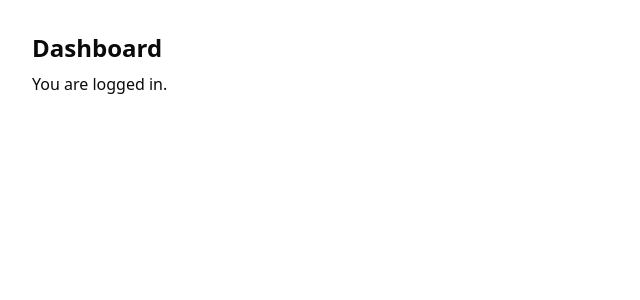
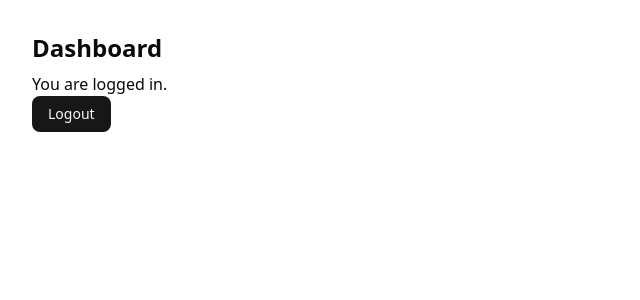
Before and after one commit to Hafskjold03/ai-usage-tracker, a Next.js app: page /dashboard in a window 1280 px wide. Shown: the top 300 px of the page, without its empty margins (0-640 px from the left). Built offline with nearby package versions, Linux system fonts and the light colour scheme.

Commit message:
Added logout functionality

```diff
--- /dev/null
+++ b/app/api/auth/logout/route.ts
@@ -0,0 +1,15 @@
+import { NextResponse } from "next/server";
+
+export async function POST() {
+  const response = NextResponse.json({ message: "Logged out" });
+
+  response.cookies.set("token", "", {
+    httpOnly: true,
+    secure: false,
+    sameSite: "lax",
+    path: "/",
+    maxAge: 0,
+  });
+
+  return response;
+}
--- a/app/dashboard/page.tsx
+++ b/app/dashboard/page.tsx
@@ -1,8 +1,12 @@
+import { LogoutButton } from "@/components/auth/logoutbutton";
+
 export default function DashboardPage() {
   return (
     <div className="p-8">
       <h1 className="text-2xl font-bold">Dashboard</h1>
       <p className="mt-2">You are logged in.</p>
+
+      <LogoutButton />
     </div>
   );
 }
--- /dev/null
+++ b/components/auth/logoutbutton.tsx
@@ -0,0 +1,19 @@
+"use client";
+
+import { useRouter } from "next/navigation";
+import { Button } from "@/components/ui/button";
+
+export function LogoutButton() {
+  const router = useRouter();
+
+  async function handleLogout() {
+    await fetch("/api/auth/logout", {
+      method: "POST",
+      credentials: "include",
+    });
+
+    router.push("/login");
+  }
+
+  return <Button onClick={handleLogout}>Logout</Button>;
+}
```
